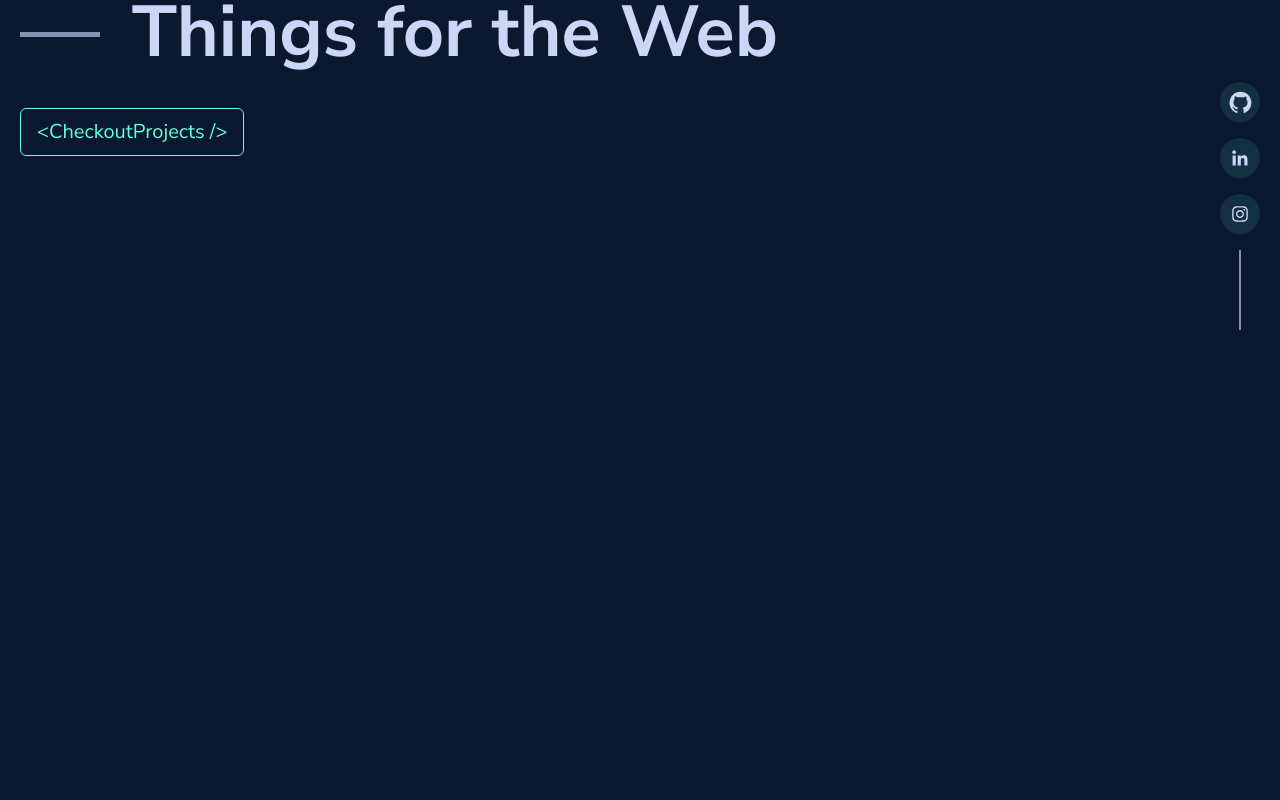
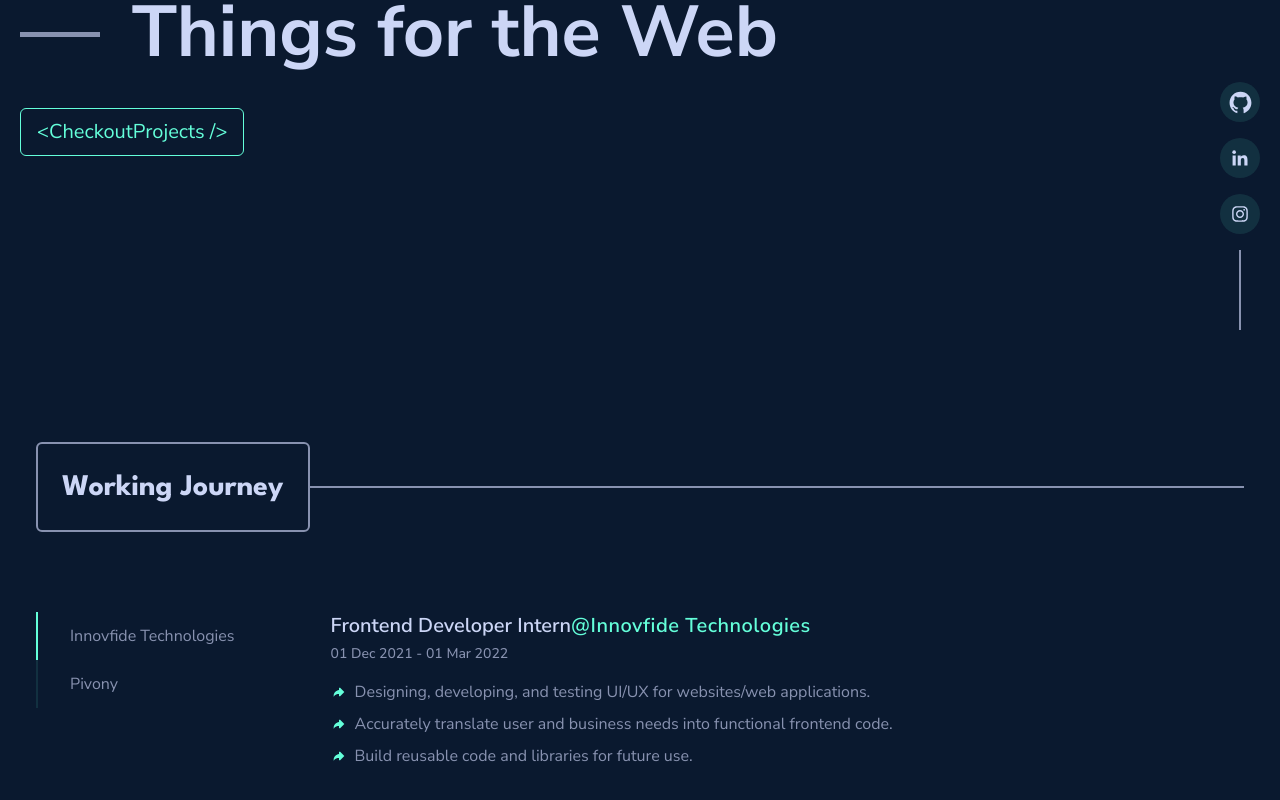
Before and after one commit to pawanpdn-671/portfolioV2, a Next.js app: page / in a window 1280 px wide. Shown: the part 470-1270 px from the top of the page. Before the commit the page ends 800 px from the top, so only its background shows below. Built offline with nearby package versions, Linux system fonts and the light colour scheme.

Commit message:
experience section added

```diff
--- a/app/page.tsx
+++ b/app/page.tsx
@@ -1,4 +1,6 @@
 "use client";
+import Experience from "@/components/Experience";
+import TitleBox from "@/components/TitleBox";
 import { motion } from "framer-motion";
 
 export default function Home() {
@@ -69,6 +71,11 @@ export default function Home() {
 					</a>
 				</div>
 			</div>
+
+			<div className="max-w-container mx-auto py-10 lgl:py-24 px-4">
+				<TitleBox title={"Working Journey"} />
+				<Experience />
+			</div>
 		</main>
 	);
 }
--- /dev/null
+++ b/components/Experience.tsx
@@ -0,0 +1,66 @@
+"use client";
+import { useState, useEffect } from "react";
+import { experiences } from "@/constant";
+import { TiArrowForward } from "react-icons/ti";
+import { motion } from "framer-motion";
+import { CompanyDetails } from "@/types";
+
+const Experience = () => {
+	const [tabIndex, setTabIndex] = useState(0);
+	const [tabDetails, setTabDetails] =
+		useState<CompanyDetails>(Object);
+
+	useEffect(() => {
+		setTabDetails(experiences[tabIndex]);
+	}, [tabIndex]);
+
+	return (
+		<section className="w-full mt-10 lgl:mt-20 flex flex-col md:flex-row gap-16">
+			<ul className="flex flex-col shrink-0">
+				{experiences?.map((exp, i) => (
+					<li
+						key={i}
+						className={`border-l-2 ${
+							tabIndex === i
+								? "border-l-textGreen"
+								: "border-l-hoverColor"
+						} text-textDark bg-transparent hover:bg-[#112240] py-3 text-md cursor-pointer duration-300 px-8`}
+						onClick={() => setTabIndex(i)}>
+						{exp.company}
+					</li>
+				))}
+			</ul>
+			{Object.keys(tabDetails)?.length > 0 && (
+				<motion.div
+					initial={{ y: -10, opacity: 0 }}
+					animate={{ y: 0, opacity: 1 }}
+					transition={{ duration: 0.5, delay: 0.4 }}
+					className="w-full">
+					<h3 className="text-xl font-semibold text-textLight">
+						{tabDetails.role}
+						<span className="text-textGreen tracking-wide">
+							@{tabDetails.company}
+						</span>
+					</h3>
+					<p className="text-sm mt-1 font-medium text-textDark">
+						{tabDetails.startDate} - {tabDetails.endDate}
+					</p>
+					<ul className="text-textLight mt-4 gap-2">
+						{tabDetails.desc?.map((item, i) => (
+							<li
+								key={i}
+								className="text-base flex gap-2 text-textDark mt-2">
+								<span className="text-textGreen mt-1">
+									<TiArrowForward />
+								</span>
+								{item}
+							</li>
+						))}
+					</ul>
+				</motion.div>
+			)}
+		</section>
+	);
+};
+
+export default Experience;
--- a/components/Navbar.tsx
+++ b/components/Navbar.tsx
@@ -138,7 +138,7 @@ const Navbar = () => {
 							onClick={(e) => e.stopPropagation()}
 							initial={{ x: 50, opacity: 0 }}
 							animate={{ x: 0, opacity: 1 }}
-							transition={{ duration: 0.5 }}
+							transition={{ duration: 0.3 }}
 							className="w-[80%] h-full overflow-y-auto bg-[#112240] px-4 py-10 relative">
 							<MdOutlineClose
 								onClick={() => setShowMobileMenu(false)}
--- /dev/null
+++ b/components/Skills.tsx
@@ -0,0 +1,8 @@
+"use client";
+import { skills } from "@/constant";
+
+const Skills = () => {
+	return <div className="flex"></div>;
+};
+
+export default Skills;
--- /dev/null
+++ b/components/TitleBox.tsx
@@ -0,0 +1,20 @@
+"use client";
+
+interface TitleBoxProps {
+	title: string;
+}
+
+const TitleBox = ({ title }: TitleBoxProps) => {
+	return (
+		<div className="w-full flex items-center my-4">
+			<div className="px-4 py-2 rounded-md border-2 border-textDark text-xl lgl:text-3xl lgl:p-6">
+				<span className="text-textLight font-titleFont">
+					{title}
+				</span>
+			</div>
+			<div className="h-[2px] grow bg-textDark"></div>
+		</div>
+	);
+};
+
+export default TitleBox;
--- /dev/null
+++ b/constant/index.ts
@@ -0,0 +1,34 @@
+export const skills = [
+	"Javascript(ES6+)",
+	"ReactJS",
+	"TypeScript",
+	"MongoDB",
+	"NextJS",
+	"NodeJS",
+	"ExpressJS",
+	"Tailwindcss",
+];
+
+export const experiences = [
+	{
+		company: "Innovfide Technologies",
+		startDate: "01 Dec 2021",
+		endDate: "01 Mar 2022",
+		role: "Frontend Developer Intern",
+		desc: [
+			"Designing, developing, and testing UI/UX for websites/web applications.",
+			"Accurately translate user and business needs into functional frontend code.",
+			"Build reusable code and libraries for future use.",
+		],
+	},
+	{
+		company: "Pivony",
+		startDate: "31 May 2022",
+		endDate: "30 April 2023",
+		role: "Fullstack Developer",
+		desc: [
+			"Develop, and test UI/UX of the platform",
+			"Collaborate with the team for the requirements and necessary details for the development of the product",
+		],
+	},
+];
--- /dev/null
+++ b/types/index.ts
@@ -0,0 +1,7 @@
+export interface CompanyDetails {
+	company: string;
+	role: string;
+	startDate: string;
+	endDate: string;
+	desc: Array<any>;
+}
```
